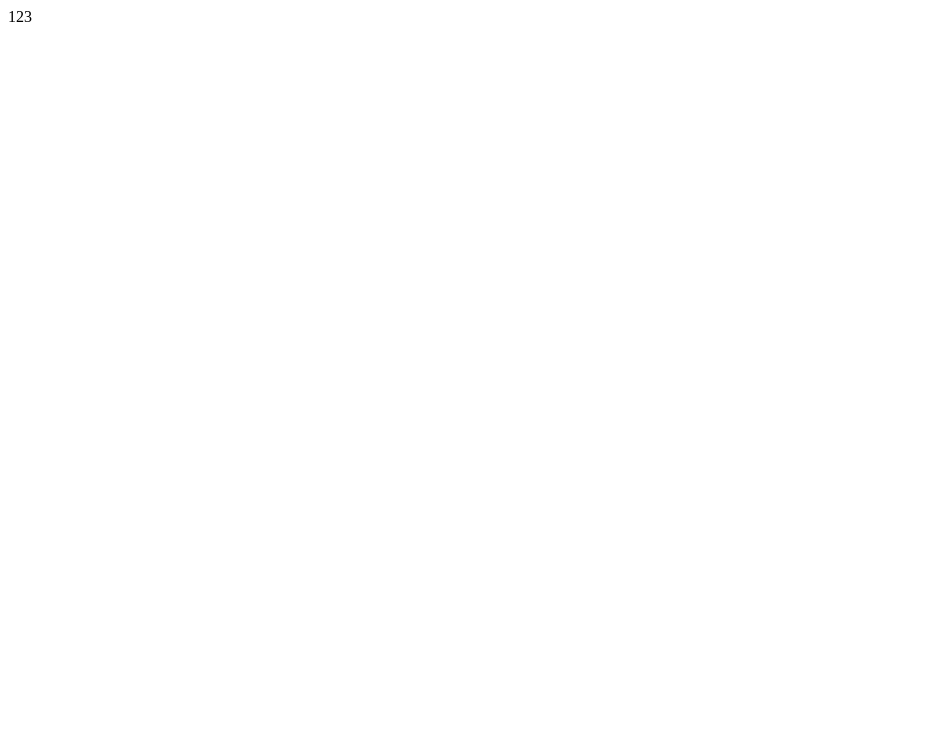
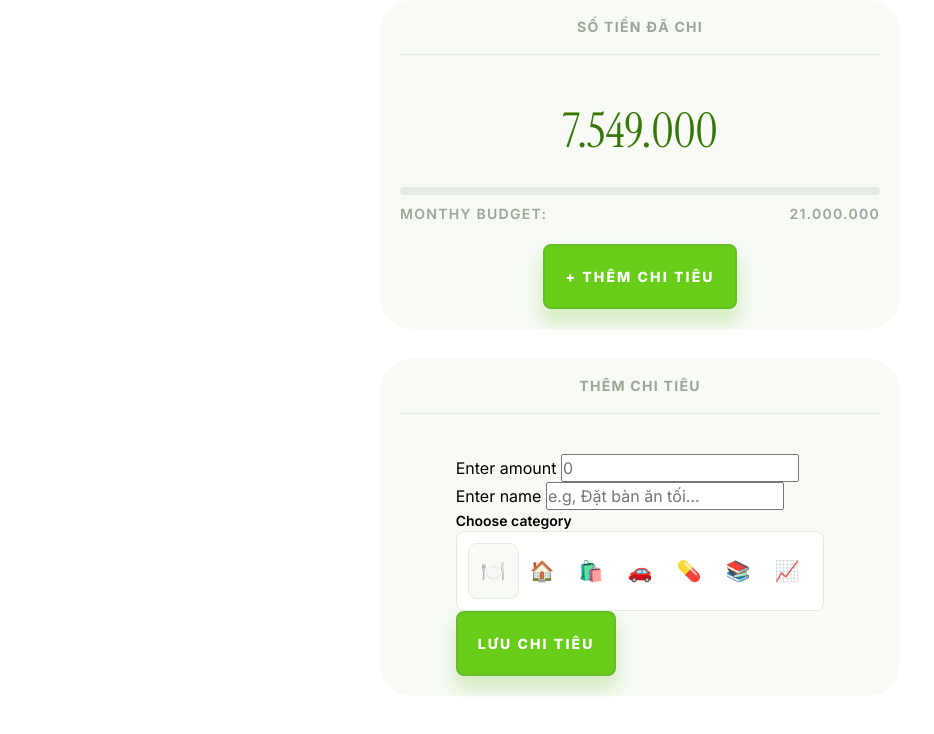
Before and after one commit to judenns/mini-expense, a plain HTML site: page index.html in a window 1280 px wide. Shown: the whole page, without its empty margins (0-934 px from the left). Drawn offline with Linux system fonts and the light colour scheme.

Commit message:
update css

```diff
--- a/index.html
+++ b/index.html
@@ -4,12 +4,85 @@
 <head>
     <meta charset="UTF-8">
     <meta name="viewport" content="width=device-width, initial-scale=1.0">
-    <link rel="stylesheet" src="/style.css">
+    <link rel="preconnect" href="https://fonts.googleapis.com">
+    <link rel="preconnect" href="https://fonts.gstatic.com" crossorigin>
+    <link
+        href="https://fonts.googleapis.com/css2?family=Instrument+Serif&family=Inter:ital,opsz,wght@0,14..32,100..900;1,14..32,100..900&display=swap"
+        rel="stylesheet">
+    <link rel="stylesheet" href="style.css">
     <title>Document</title>
 </head>
 
 <body>
-    <header>123</header>
+    <div class="app-container">
+        <div class="card-wrapper" id="card-overall-expense-el">
+            <p class="card-title">SỐ TIỀN ĐÃ CHI</p>
+            <div class="seperator"></div>
+            <p class="total-expense">7.549.000</p>
+            <div class="progress-bar-container">
+                <div class="bar"></div>
+                <div class="bar-info">
+                    <p>MONTHY BUDGET:</p>
+                    <p>21.000.000</p>
+                </div>
+            </div>
+            <button class="btn" id="btn-add-el">+ THÊM CHI TIÊU</button>
+        </div>
+        <!-- <div class="card-wrapper">
+            <p class="card-title">Chi tiêu hôm nay</p>
+        </div> -->
+        <div class="card-wrapper expense-list-card card-hidden" id="card-add-expense-el">
+            <p class="card-title">Thêm chi tiêu</p>
+            <div class="seperator"></div>
+            <form class="form-wrapper">
+                <div class="input-wrapper">
+                    <label for="expense-amount">Enter amount</label>
+                    <input type="number" id="expense-amount" name="expenseAmount" placeholder="0">
+                </div>
+                <div class="input-wrapper">
+                    <label for="expense-name">Enter name</label>
+                    <input type="text" id="expense-name" name="expenseName" placeholder="e.g, Đặt bàn ăn tối...">
+                </div>
+
+                <fieldset class="category-selector">
+                    <legend class="category-title">Choose category</legend>
+                    <div class="selector-wrapper">
+                        <div class="radio-option">
+                            <input type="radio" class="radio-input" id="food" name="category" value="food" checked>
+                            <label class="radio-label" for="food">🍽️</label>
+                        </div>
+                        <div class="radio-option">
+                            <input type="radio" class="radio-input" id="essential" name="category" value="essential">
+                            <label class="radio-label" for="essential">🏠</label>
+                        </div>
+                        <div class="radio-option">
+                            <input type="radio" class="radio-input" id="shopping" name="category" value="shopping">
+                            <label class="radio-label" for="shopping">🛍️</label>
+                        </div>
+                        <div class="radio-option">
+                            <input type="radio" class="radio-input" id="travel" name="category" value="travel">
+                            <label class="radio-label" for="travel">🚗</label>
+                        </div>
+                        <div class="radio-option">
+                            <input type="radio" class="radio-input" id="health" name="category" value="health">
+                            <label class="radio-label" for="health">💊</label>
+                        </div>
+                        <div class="radio-option">
+                            <input type="radio" class="radio-input" id="learn" name="category" value="learn">
+                            <label class="radio-label" for="learn">📚</label>
+                        </div>
+                        <div class="radio-option">
+                            <input type="radio" class="radio-input" id="invest" name="category" value="invest">
+                            <label class="radio-label" for="invest">📈</label>
+                        </div>
+                    </div>
+
+                </fieldset>
+                <button type="submit" class="btn" id="btn-save-el">LƯU CHI TIÊU</button>
+            </form>
+        </div>
+    </div>
+    <script src="/script.js"></script>
 </body>
 
 </html>
--- a/script.js
+++ b/script.js
@@ -0,0 +1,11 @@
+// Lấy dữ liệu form
+const name = document.getElementById("expense-name").value;
+const amount = document.getElementById("expense-amount").value;
+const category = document.querySelector('input[name="category"]:checked').value;
+
+// Các element UI
+const btnAdd = document.getElementById("btn-add");
+const btnSave = document.getElementById("btn-save");
+const addExpenseCard = document.getElementById("add-expense-card");
+const expensesList = document.getElementById("expenses-list");
+const overallCard = document.getElementById("overall-expense-card");
--- a/style.css
+++ b/style.css
@@ -97,7 +97,7 @@ a {
   --font-size-display: 3rem;
 }
 
-.container {
+.app-container {
   display: flex;
   flex-direction: column;
   gap: 30px;
@@ -150,7 +150,7 @@ a {
   color: var(--color-brand);
 }
 
-.btn-add-expense {
+.btn {
   display: flex;
   padding: 20px;
   justify-content: center;
@@ -188,3 +188,48 @@ a {
     margin-top: 8px;
   }
 }
+
+.category-selector {
+  border: none;
+
+  .category-title {
+    font-size: var(--font-size-small);
+    font-weight: 600;
+  }
+
+  .selector-wrapper {
+    display: flex;
+    flex-direction: row;
+    align-items: center;
+    background-color: white;
+    border: 1.5px solid var(--color-border-default);
+    border-radius: 8px;
+    margin: 0;
+    padding: 12px;
+
+    .radio-option {
+      display: flex;
+      justify-content: center;
+      align-items: center;
+    }
+
+    .radio-label {
+      display: block;
+      font-size: 20px;
+      padding: 12px;
+      border-radius: 8px;
+      cursor: pointer;
+    }
+
+    .radio-input {
+      appearance: none;
+      margin: 0;
+      padding: 0;
+    }
+
+    .radio-input:checked + .radio-label {
+      background-color: var(--color-bg-default);
+      outline: 1px solid var(--color-border-default);
+    }
+  }
+}
```
